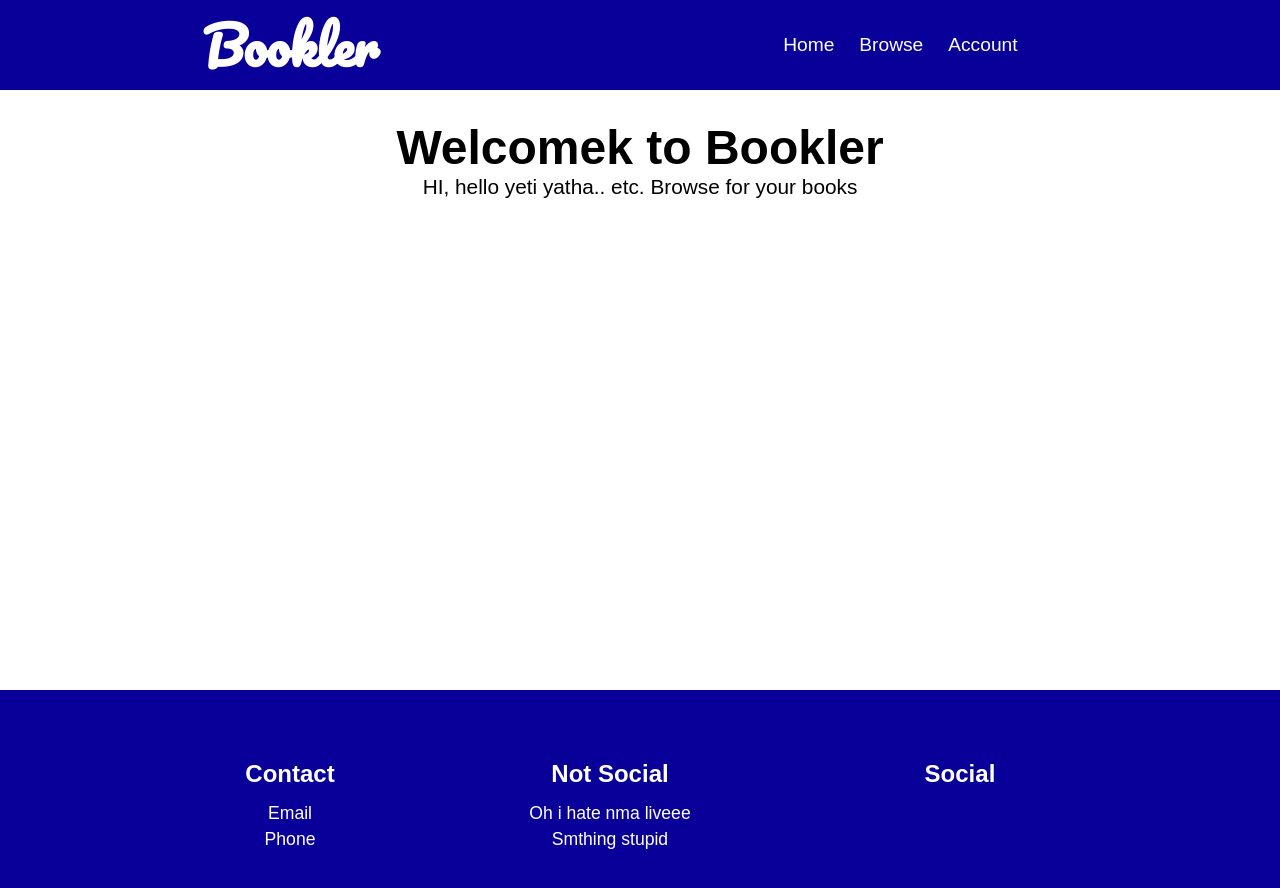
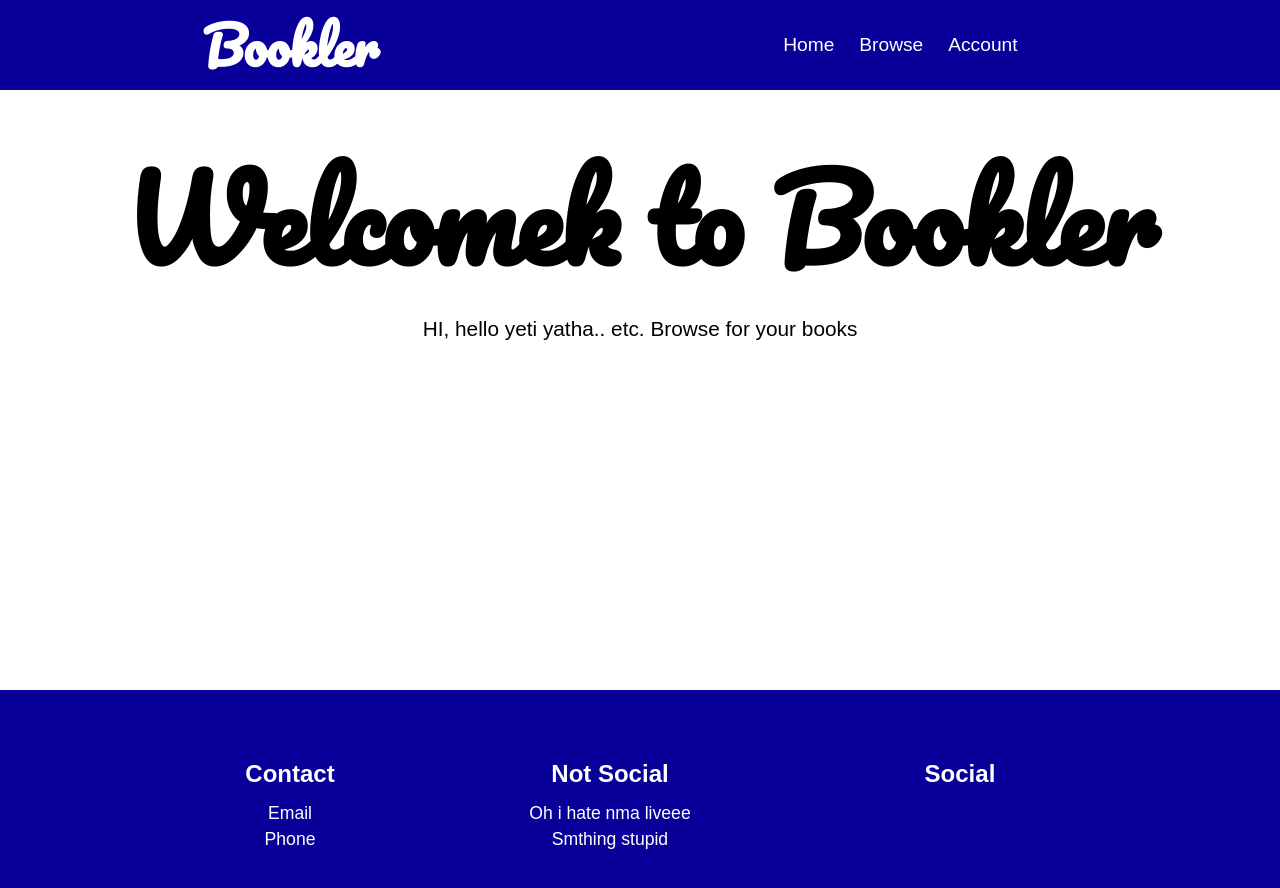
Before and after one commit to LenyPython/someRandomLibrary, a React (Create React App) app: page / in a window 1280 px wide. Shown: the top 888 px of the page. Built offline with nearby package versions, Linux system fonts and the light colour scheme; some icons are missing; a web font is replaced by a local one.

Commit message:
Welcome screen changes

```diff
--- a/src/components/Welcome/Welcome.tsx
+++ b/src/components/Welcome/Welcome.tsx
@@ -8,7 +8,8 @@ const WelcomeScreen = styled.div`
   align-items: center;
   width: 100%;
   h1 {
-    font-size: 3rem;
+    font-size: 7rem;
+    font-family: var(--logo-font);
   }
   p {
     font-size: 1.3em;
```
